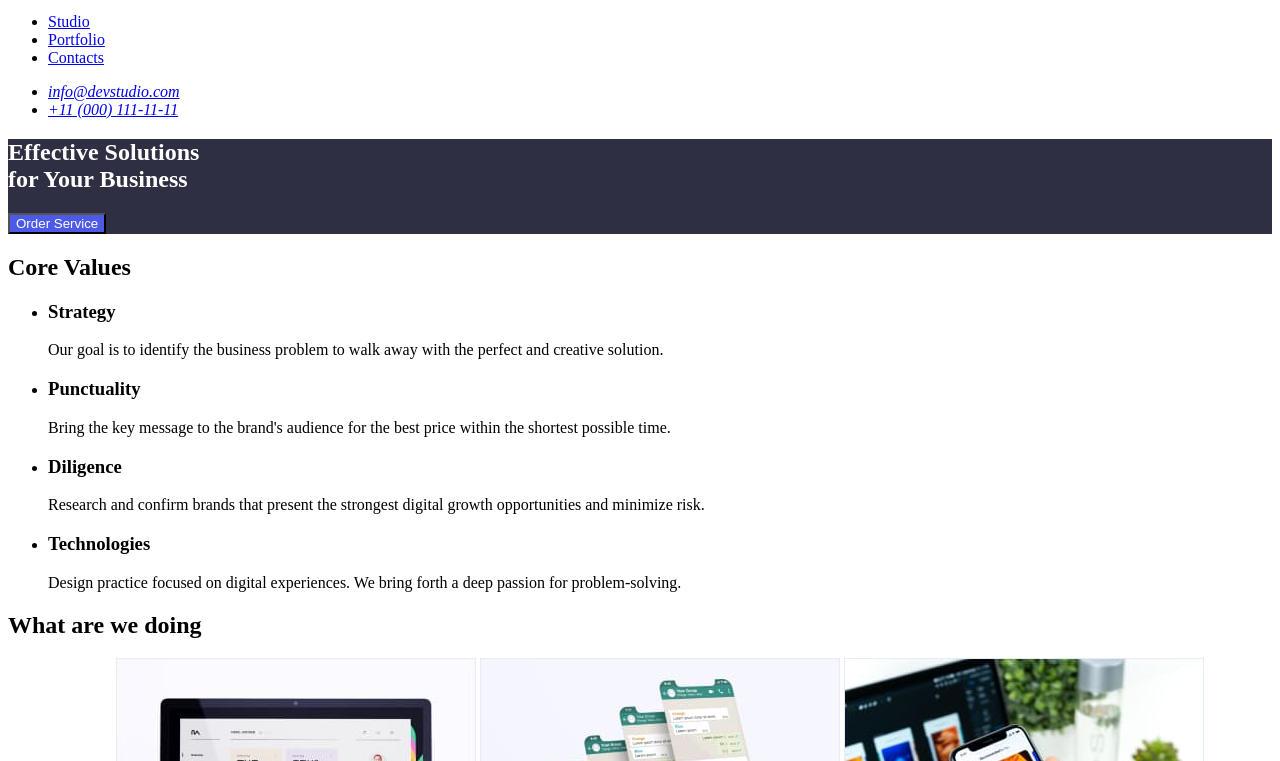
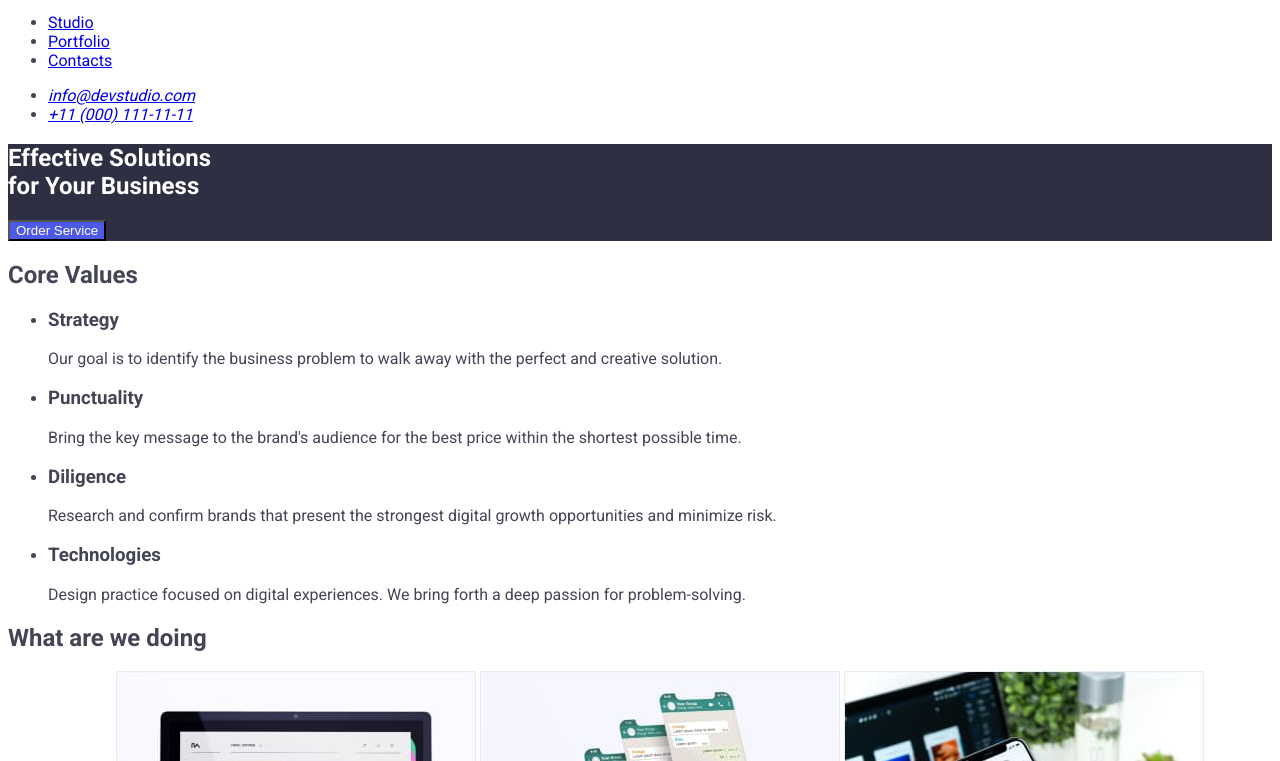
Before and after one commit to BlackRoseCODE/goit-markup-hw-02, a plain HTML site: page index.html in a window 1280 px wide. Shown: the part 39-800 px from the top of the page. Drawn offline with Linux system fonts and the light colour scheme.

Commit message:
Update style.css

```diff
--- a/css-folder/styles.css
+++ b/css-folder/styles.css
@@ -1,4 +1,19 @@
 /* Google Fonts - Roboto*/
+body {
+    font-family: "Roboto", sans-serif;
+    color: #434455;
+}
+
+:root {
+    --background-color: #FFFFFF;
+}
+
+body {
+    background-color: var(--background-color);
+}
+
+
+
 .roboto-regular {
     font-family: "Roboto", sans-serif;
     font-weight: 400;
@@ -29,7 +44,7 @@
 /* .raleway-heading: Example of a descriptive class name */
 .raleway-heading {
     font-family: "Raleway", sans-serif;
-    font-optical-sizing: auto;
+    font-optical-sizing: 0;
     font-weight: 800;
     font-style: normal;
 }
@@ -39,7 +54,7 @@
 
 /* Logo Styles */
 .LOGO span.Web {
-    color: Iris; /* Color for "WEB" */
+    color: 4D5AE5; /* Color for "WEB" */
 }
 
 .LOGO span.STUDIO {
```
